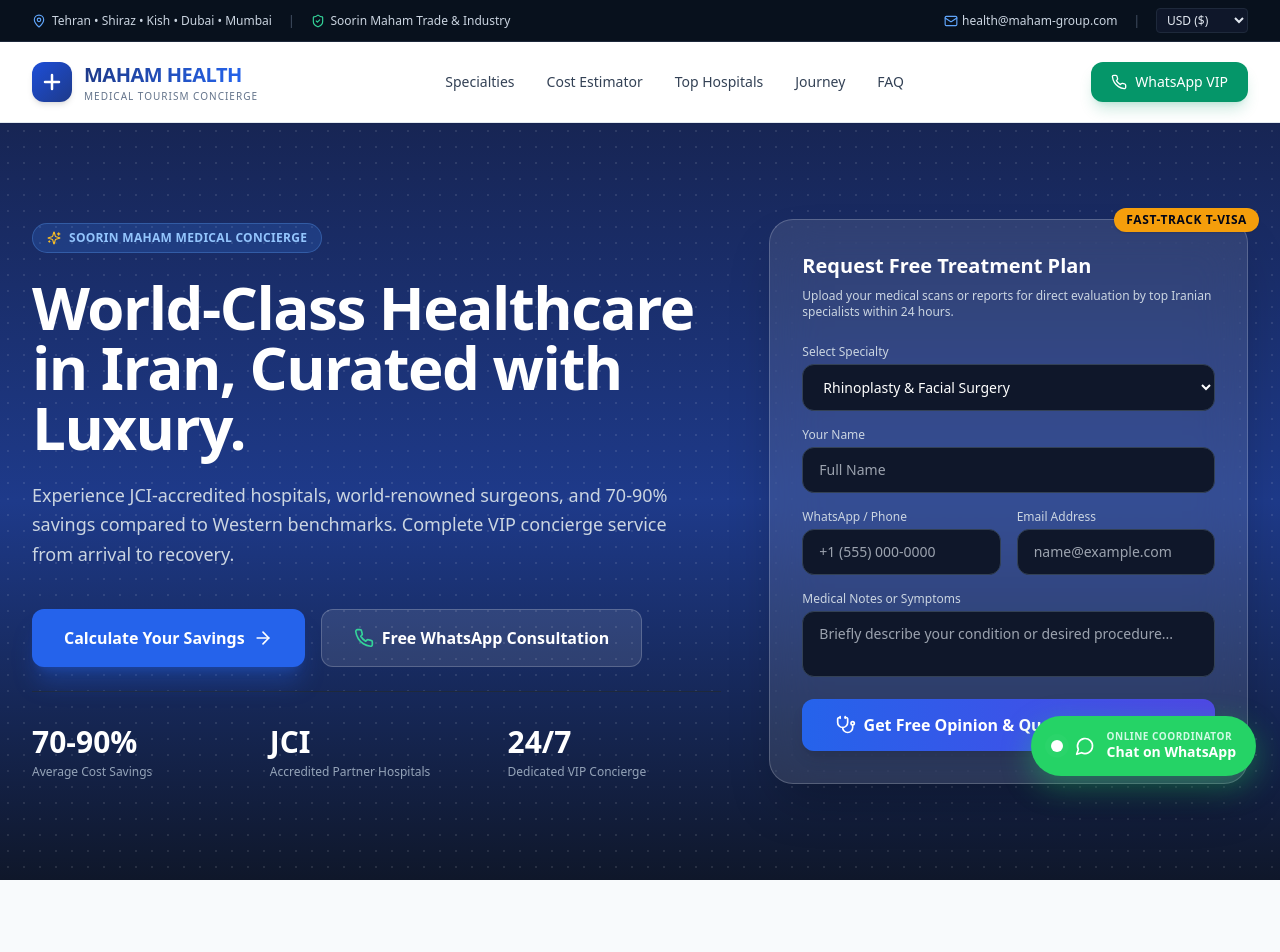
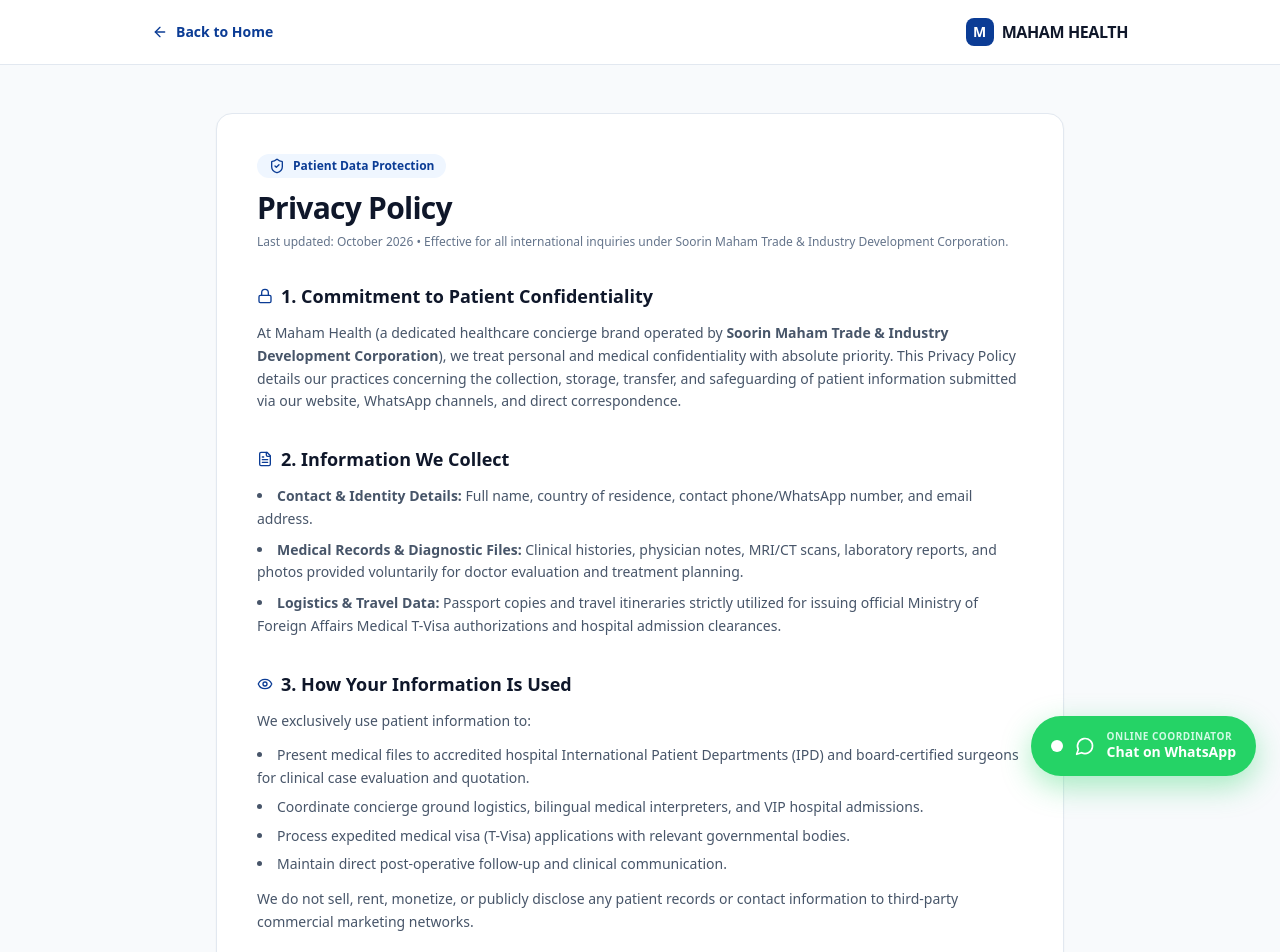
Before and after one commit to mahamhealth/maham-health, a Next.js app: page /privacy in a window 1280 px wide. Shown: the top 952 px of the page. Built offline with nearby package versions, Linux system fonts and the light colour scheme.

Commit message:
Create page.tsx

```diff
--- /dev/null
+++ b/src/app/privacy/page.tsx
@@ -0,0 +1,119 @@
+import React from 'react';
+import Link from 'next/link';
+import { ArrowLeft, ShieldCheck, Lock, Eye, FileText, Globe } from 'lucide-react';
+
+export const metadata = {
+  title: 'Privacy Policy | Maham Health',
+  description: 'Privacy Policy and patient health data protection standards for Maham Health, operated under Soorin Maham Trade & Industry Development Corporation.',
+};
+
+export default function PrivacyPolicyPage() {
+  return (
+    <div className="min-h-screen bg-slate-50 text-slate-800 flex flex-col justify-between">
+      {/* Navigation Bar */}
+      <header className="bg-white border-b border-slate-200 sticky top-0 z-50">
+        <div className="max-w-5xl mx-auto px-4 sm:px-6 h-16 flex items-center justify-between">
+          <Link
+            href="/"
+            className="inline-flex items-center gap-2 text-sm font-semibold text-[#0B3C95] hover:text-blue-700 transition"
+          >
+            <ArrowLeft className="w-4 h-4" /> Back to Home
+          </Link>
+          <div className="flex items-center gap-2">
+            <div className="w-7 h-7 rounded-lg bg-[#0B3C95] text-white flex items-center justify-center font-bold text-sm">
+              M
+            </div>
+            <span className="font-bold text-slate-900 tracking-tight text-sm sm:text-base">
+              MAHAM HEALTH
+            </span>
+          </div>
+        </div>
+      </header>
+
+      {/* Main Content */}
+      <main className="max-w-4xl mx-auto px-4 sm:px-6 py-12 flex-1">
+        <div className="bg-white rounded-2xl shadow-sm border border-slate-200 p-6 sm:p-10 space-y-8">
+          <div>
+            <div className="inline-flex items-center gap-2 px-3 py-1 rounded-full bg-blue-50 text-[#0B3C95] text-xs font-semibold mb-3">
+              <ShieldCheck className="w-4 h-4" /> Patient Data Protection
+            </div>
+            <h1 className="text-2xl sm:text-3xl font-extrabold text-slate-900 tracking-tight">
+              Privacy Policy
+            </h1>
+            <p className="text-xs text-slate-500 mt-2">
+              Last updated: October 2026 • Effective for all international inquiries under Soorin Maham Trade & Industry Development Corporation.
+            </p>
+          </div>
+
+          <section className="space-y-3">
+            <h2 className="text-lg font-bold text-slate-900 flex items-center gap-2">
+              <Lock className="w-4 h-4 text-[#0B3C95]" /> 1. Commitment to Patient Confidentiality
+            </h2>
+            <p className="text-sm text-slate-600 leading-relaxed">
+              At Maham Health (a dedicated healthcare concierge brand operated by <strong>Soorin Maham Trade & Industry Development Corporation</strong>), we treat personal and medical confidentiality with absolute priority. This Privacy Policy details our practices concerning the collection, storage, transfer, and safeguarding of patient information submitted via our website, WhatsApp channels, and direct correspondence.
+            </p>
+          </section>
+
+          <section className="space-y-3">
+            <h2 className="text-lg font-bold text-slate-900 flex items-center gap-2">
+              <FileText className="w-4 h-4 text-[#0B3C95]" /> 2. Information We Collect
+            </h2>
+            <ul className="list-disc list-inside text-sm text-slate-600 space-y-2 leading-relaxed">
+              <li><strong>Contact & Identity Details:</strong> Full name, country of residence, contact phone/WhatsApp number, and email address.</li>
+              <li><strong>Medical Records & Diagnostic Files:</strong> Clinical histories, physician notes, MRI/CT scans, laboratory reports, and photos provided voluntarily for doctor evaluation and treatment planning.</li>
+              <li><strong>Logistics & Travel Data:</strong> Passport copies and travel itineraries strictly utilized for issuing official Ministry of Foreign Affairs Medical T-Visa authorizations and hospital admission clearances.</li>
+            </ul>
+          </section>
+
+          <section className="space-y-3">
+            <h2 className="text-lg font-bold text-slate-900 flex items-center gap-2">
+              <Eye className="w-4 h-4 text-[#0B3C95]" /> 3. How Your Information Is Used
+            </h2>
+            <p className="text-sm text-slate-600 leading-relaxed">
+              We exclusively use patient information to:
+            </p>
+            <ul className="list-disc list-inside text-sm text-slate-600 space-y-1.5 leading-relaxed">
+              <li>Present medical files to accredited hospital International Patient Departments (IPD) and board-certified surgeons for clinical case evaluation and quotation.</li>
+              <li>Coordinate concierge ground logistics, bilingual medical interpreters, and VIP hospital admissions.</li>
+              <li>Process expedited medical visa (T-Visa) applications with relevant governmental bodies.</li>
+              <li>Maintain direct post-operative follow-up and clinical communication.</li>
+            </ul>
+            <p className="text-sm text-slate-600 leading-relaxed font-medium">
+              We do not sell, rent, monetize, or publicly disclose any patient records or contact information to third-party commercial marketing networks.
+            </p>
+          </section>
+
+          <section className="space-y-3">
+            <h2 className="text-lg font-bold text-slate-900 flex items-center gap-2">
+              <Globe className="w-4 h-4 text-[#0B3C95]" /> 4. Data Security & Storage
+            </h2>
+            <p className="text-sm text-slate-600 leading-relaxed">
+              All submitted data, diagnostic reports, and medical communications are handled across encrypted protocols. Access is restricted strictly to authorized medical concierge managers and reviewing clinical personnel bound by professional non-disclosure standards.
+            </p>
+          </section>
+
+          <section className="space-y-3 border-t border-slate-100 pt-6">
+            <h2 className="text-lg font-bold text-slate-900">5. Contact Information & Data Inquiries</h2>
+            <p className="text-sm text-slate-600 leading-relaxed">
+              If you have any questions regarding your personal information, wish to update your records, or request deletion of diagnostic files after your medical travel, please reach out directly:
+            </p>
+            <div className="bg-slate-50 rounded-xl p-4 text-xs sm:text-sm text-slate-700 space-y-1 border border-slate-200">
+              <p><strong>Soorin Maham Trade & Industry Development Corporation</strong></p>
+              <p>Maham Health Division — Patient Privacy Desk</p>
+              <p>Email: <a href="mailto:health@maham-group.com" className="text-[#0B3C95] font-semibold hover:underline">health@maham-group.com</a></p>
+              <p>WhatsApp Concierge: <a href="https://wa.me/989055240772" className="text-[#0B3C95] font-semibold hover:underline">+98 905 524 0772</a></p>
+              <p>Offices: Tehran • Shiraz • Kish • Dubai • Mumbai • Dar es Salaam</p>
+            </div>
+          </section>
+        </div>
+      </main>
+
+      {/* Footer */}
+      <footer className="bg-[#06101E] text-slate-400 py-6 border-t border-slate-800 text-center text-xs">
+        <div className="max-w-5xl mx-auto px-4">
+          © {new Date().getFullYear()} Soorin Maham Trade & Industry Development Corporation. All rights reserved.
+        </div>
+      </footer>
+    </div>
+  );
+}
```
